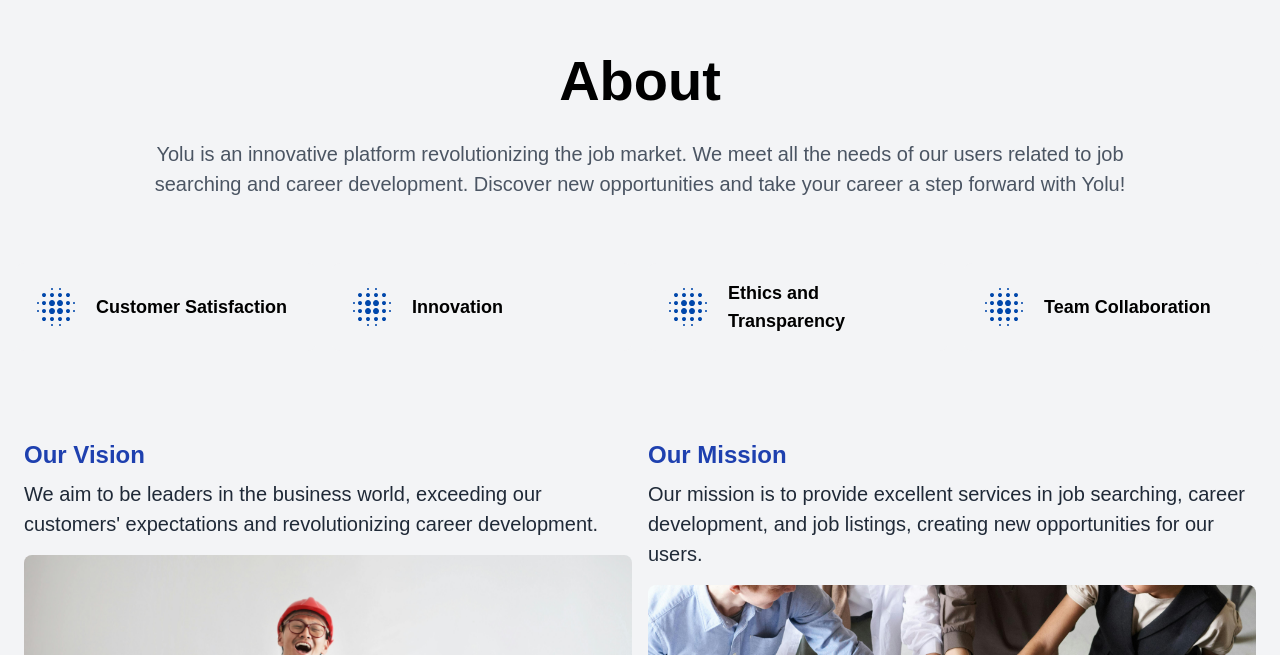
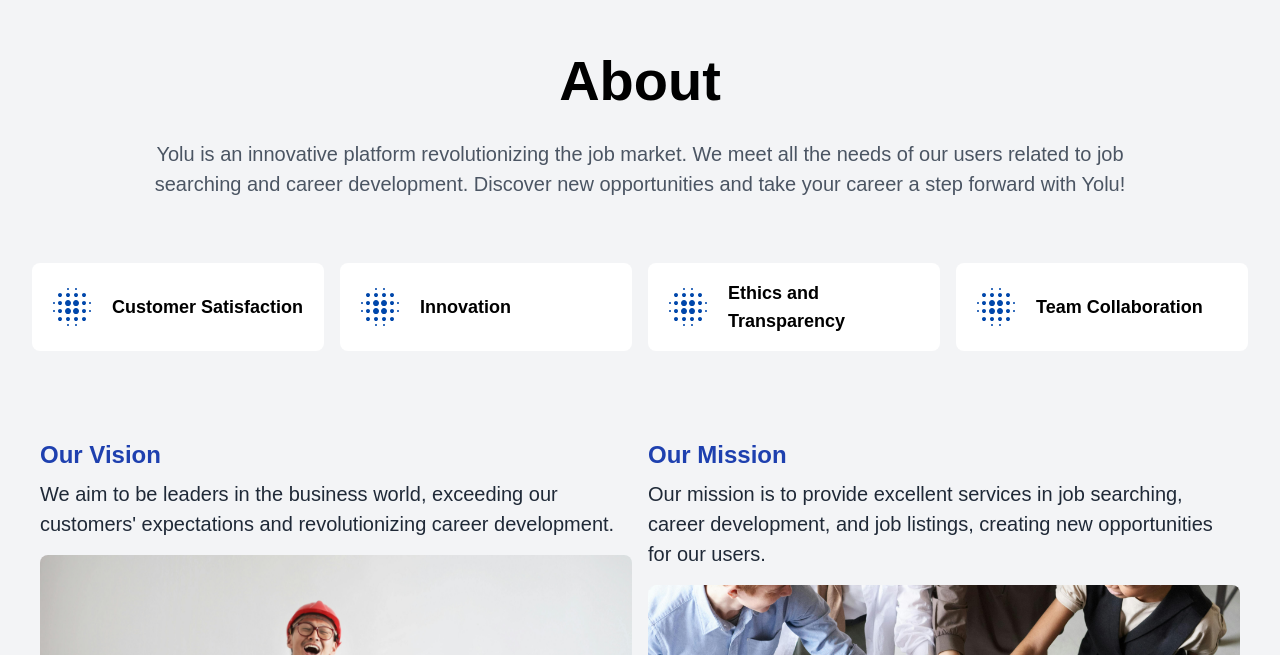
Before and after one commit to hazratAZE/yolu.app, a Next.js app: page /en in a window 1280 px wide. Shown: the part 825-1480 px from the top of the page. Built offline with nearby package versions, Linux system fonts and the light colour scheme.

Commit message:
New desing for my about section

```diff
--- a/src/app/components/Hakkimizda.tsx
+++ b/src/app/components/Hakkimizda.tsx
@@ -11,7 +11,7 @@ const Hakkımızda = () => {
   return (
     <section
       id="about"
-      className="min-h-screen flex flex-col items-center justify-center pt-16 px-4"
+      className="min-h-screen flex flex-col items-center justify-center pt-16 md:px-8 px-2"
     >
       <h1 className="font-bold mb-4 text-black">{t("about")}</h1>
       <p className="text-center mb-16 text-gray-600 md:w-[80%]">
@@ -20,7 +20,7 @@ const Hakkımızda = () => {
       <div className="flex flex-col mb-20">
         <div className="grid grid-cols-1 md:grid-cols-2 lg:grid-cols-4 gap-4">
           {/* Her bir değer için dışarıdan yüklenen resimler */}
-          <div className="flex items-center text-left p-4 bg-gray-100 rounded-lg">
+          <div className="flex items-center text-left p-4 bg-white rounded-lg">
             <img
               src="/icons/bluedot.svg" // Müşteri Memnuniyeti için SVG yolu
               alt="Müştəri Məmnuniyyəti"
@@ -31,7 +31,7 @@ const Hakkımızda = () => {
               {t("customer_satisfaction")}
             </p>
           </div>
-          <div className="flex items-center text-left p-4 bg-gray-100 rounded-lg">
+          <div className="flex items-center text-left p-4 bg-white rounded-lg">
             <img
               src="/icons/bluedot.svg" // İnovasyon için SVG yolu
               alt="İnovasiya"
@@ -41,7 +41,7 @@ const Hakkımızda = () => {
               {t("innovation")}
             </p>
           </div>
-          <div className="flex items-center text-left p-4 bg-gray-100 rounded-lg">
+          <div className="flex items-center text-left p-4 bg-white rounded-lg">
             <img
               src="/icons/bluedot.svg" // Etika ve Şeffaflık için SVG yolu
               alt="Etika və Şəffaflıq"
@@ -51,7 +51,7 @@ const Hakkımızda = () => {
               {t("ethics_transparency")}
             </p>
           </div>
-          <div className="flex items-center text-left p-4 bg-gray-100 rounded-lg">
+          <div className="flex items-center text-left p-4 bg-white rounded-lg">
             <img
               src="/icons/bluedot.svg" // Komanda İşbirliği için SVG yolu
               alt="Komanda İşbirliyi"
--- a/src/app/components/Indir.tsx
+++ b/src/app/components/Indir.tsx
@@ -56,19 +56,19 @@ const Indir = () => {
       <h1 className="text-black font-bold mb-4">{t("download")}</h1>
 
       {/* Flexbox kullanarak resim ve metin düzeni */}
-      <div className="flex flex-col md:flex-row items-stretch justify-center gap-6 w-full max-w-screen-lg">
+      <div className="flex flex-col md:flex-row items-stretch justify-center w-full">
         {/* Paragraf Sol Taraf */}
-        <div className="md:w-1/2 flex items-center bg-white p-6  overflow-hidden">
-          <p className="text-gray-800 text-sm font-md text-left mb-0 py-1">
+        <div className="md:w-3/5 flex items-center bg-gray-800 p-6  overflow-hidden">
+          <p className="text-white text-[16px] font-light text-left mb-0 px-4">
             {t("explore_features")}
           </p>
         </div>
         {/* Resim Sağ Taraf */}
-        <div className="md:w-1/2 flex items-center">
+        <div className="md:w-2/5 flex items-center">
           <img
             src="/images/screen.png" // Resmin yolu (kendi resminizi buraya koyun)
             alt="Uygulama İndirme"
-            className="w-full h-[400px] object-cover" // Resim boyutunu ayarlayın
+            className="w-full h-[420px] object-cover" // Resim boyutunu ayarlayın
           />
         </div>
       </div>
```
